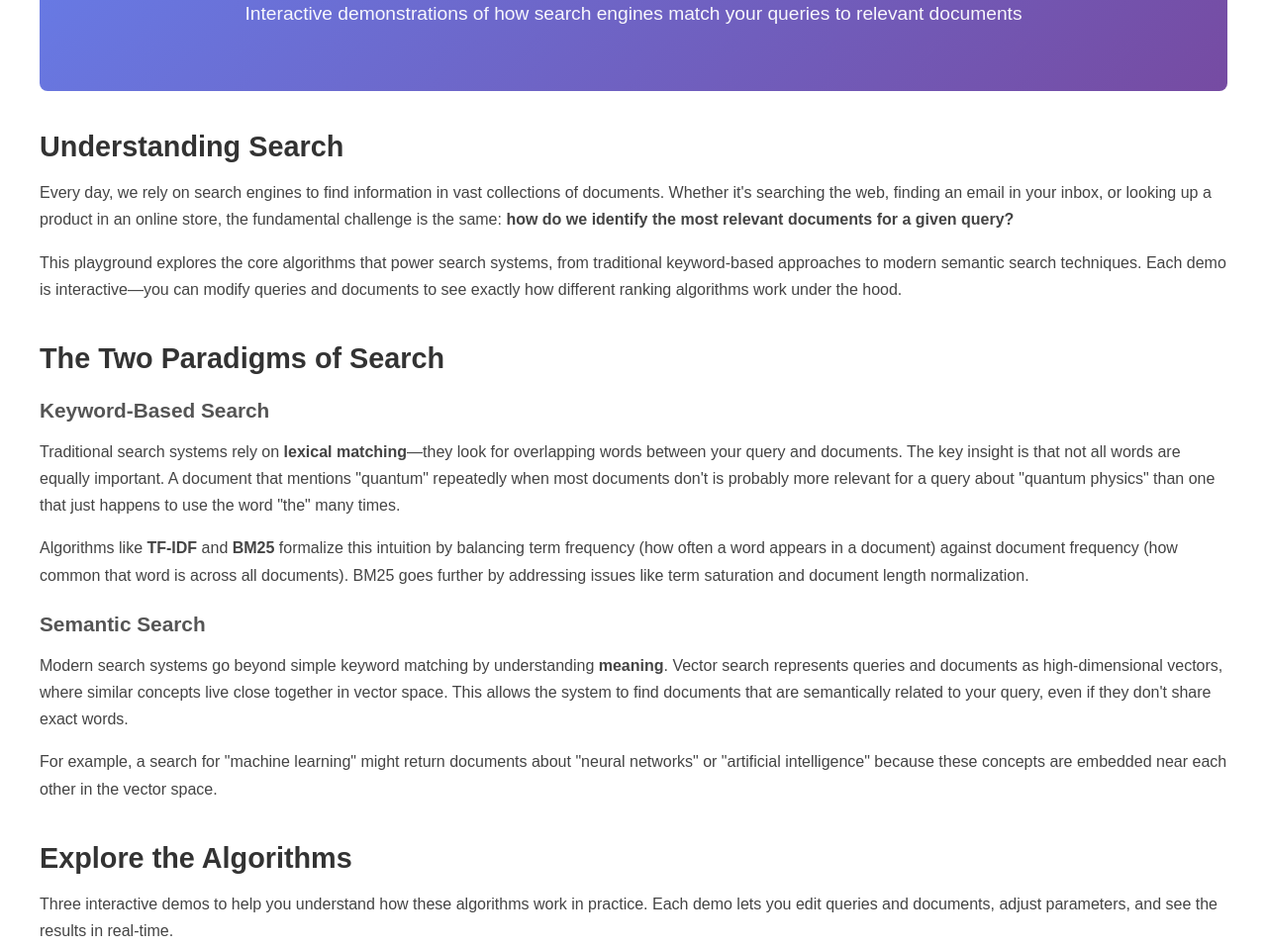
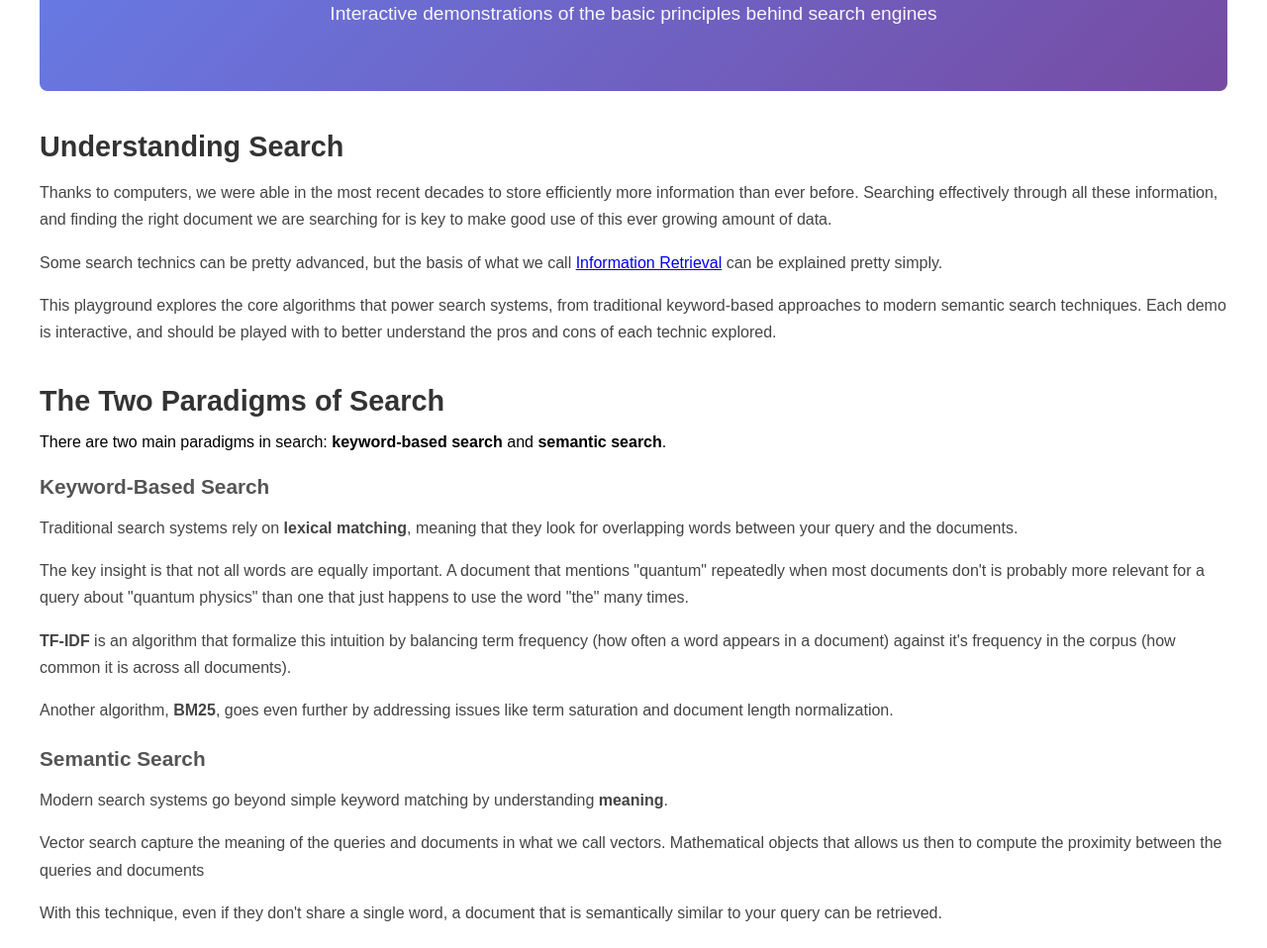
Before and after one commit to clemsau/search-playground, an Eleventy site: page index.html in a window 1280 px wide. Shown: the part 215-1173 px from the top of the page at 99% size. Built offline with nearby package versions, Linux system fonts and the light colour scheme; Eleventy itself is replaced by a stand-in of ours; files that its build step writes are made by us from their sources.

Commit message:
wording: Change home page wording for a more comprehensible introduction

```diff
--- a/index.html
+++ b/index.html
@@ -107,68 +107,74 @@ title: Home
 
 <div class="hero">
   <h1>Search & Information Retrieval Playground</h1>
-  <p>Interactive demonstrations of how search engines match your queries to relevant documents</p>
+  <p>Interactive demonstrations of the basic principles behind search engines</p>
 </div>
 
 <div class="intro-section">
   <h2>Understanding Search</h2>
   <p>
-    Every day, we rely on search engines to find information in vast collections of documents. Whether it's searching
-    the web,
-    finding an email in your inbox, or looking up a product in an online store, the fundamental challenge is the same:
-    <strong>how do we identify the most relevant documents for a given query?</strong>
+    Thanks to computers, we were able in the most recent decades to store efficiently more information than ever before.
+    Searching effectively through all these information, and finding the right document we are searching for is key to
+    make good use of this ever growing amount of data.
+  </p>
+
+  <p>Some search technics can be pretty advanced, but the basis of what we call <a
+      href="https://en.wikipedia.org/wiki/Information_retrieval">Information Retrieval</a> can be explained pretty
+    simply.
   </p>
 
   <p>
     This playground explores the core algorithms that power search systems, from traditional keyword-based approaches
-    to modern semantic search techniques. Each demo is interactive—you can modify queries and documents to see exactly
-    how different ranking algorithms work under the hood.
+    to modern semantic search techniques. Each demo is interactive, and should be played with to better understand the
+    pros and cons of each technic explored.
   </p>
 </div>
 
 <div class="intro-section">
   <h2>The Two Paradigms of Search</h2>
 
+  There are two main paradigms in search: <strong>keyword-based search</strong> and <strong>semantic search</strong>.
+
   <h3>Keyword-Based Search</h3>
   <p>
-    Traditional search systems rely on <strong>lexical matching</strong>—they look for overlapping words between your
-    query
-    and documents. The key insight is that not all words are equally important. A document that mentions "quantum"
-    repeatedly
-    when most documents don't is probably more relevant for a query about "quantum physics" than one that just happens
-    to
-    use the word "the" many times.
+    Traditional search systems rely on <strong>lexical matching</strong>, meaning that they look for overlapping words
+    between your
+    query and the documents.
   </p>
 
   <p>
-    Algorithms like <strong>TF-IDF</strong> and <strong>BM25</strong> formalize this intuition by balancing term
-    frequency
-    (how often a word appears in a document) against document frequency (how common that word is across all documents).
-    BM25 goes further by addressing issues like term saturation and document length normalization.
+    The key insight is that not all words are equally important. A document that mentions "quantum"
+    repeatedly when most documents don't is probably more relevant for a query about "quantum physics" than one that
+    just happens to use the word "the" many times.
+  </p>
+
+  <p>
+    <strong>TF-IDF</strong> is an algorithm that formalize this intuition by balancing term
+    frequency (how often a word appears in a document) against it's frequency in the corpus (how common it is across all
+    documents).
+  </p>
+
+  <p>
+    Another algorithm, <strong>BM25</strong>, goes even further by addressing issues like term saturation and document
+    length normalization.
   </p>
 
   <h3>Semantic Search</h3>
   <p>
-    Modern search systems go beyond simple keyword matching by understanding <strong>meaning</strong>. Vector search
-    represents
-    queries and documents as high-dimensional vectors, where similar concepts live close together in vector space. This
-    allows
-    the system to find documents that are semantically related to your query, even if they don't share exact words.
+    Modern search systems go beyond simple keyword matching by understanding <strong>meaning</strong>.
+  <p>Vector search capture the meaning of the queries and documents in what we call vectors. Mathematical objects that
+    allows us then to compute the proximity between the queries and documents</p>
+  <p>With this technique, even if they don't share a single word, a document that is semantically similar to your query
+    can be retrieved.
   </p>
-
   <p>
     For example, a search for "machine learning" might return documents about "neural networks" or "artificial
-    intelligence"
-    because these concepts are embedded near each other in the vector space.
+    intelligence" because these concepts are embedded near each other in the vector space.
   </p>
 </div>
 
 <div class="intro-section">
   <h2>Explore the Algorithms</h2>
-  <p>
-    Three interactive demos to help you understand how these algorithms work in practice. Each demo lets you
-    edit queries and documents, adjust parameters, and see the results in real-time.
-  </p>
 
   <div class="demo-cards">
     <div class="demo-card tfidf">
@@ -178,7 +184,6 @@ title: Home
         See how it identifies important terms by balancing how often words appear in a document against how rare
         they are across your entire collection.
       </p>
-      <p><em>Best for: Understanding the basics of relevance ranking</em></p>
       <a href="/tf-idf">Try TF-IDF Demo →</a>
     </div>
 
@@ -186,9 +191,8 @@ title: Home
       <h3>BM25</h3>
       <p>
         <strong>Best Matching 25</strong> improves on TF-IDF with term frequency saturation and document length
-        normalization. Experiment with the k1 and b parameters to see how they affect ranking in different scenarios.
+        normalization.
       </p>
-      <p><em>Best for: Understanding production-grade keyword search</em></p>
       <a href="/bm25">Try BM25 Demo →</a>
     </div>
 
@@ -198,7 +202,6 @@ title: Home
         <strong>Semantic search</strong> using vector representations and cosine similarity. Watch as documents are
         ranked by their semantic closeness to your query, with a 2D visualization showing the geometry of similarity.
       </p>
-      <p><em>Best for: Understanding modern semantic search</em></p>
       <a href="/vector-search">Try Vector Search Demo →</a>
     </div>
   </div>
```
